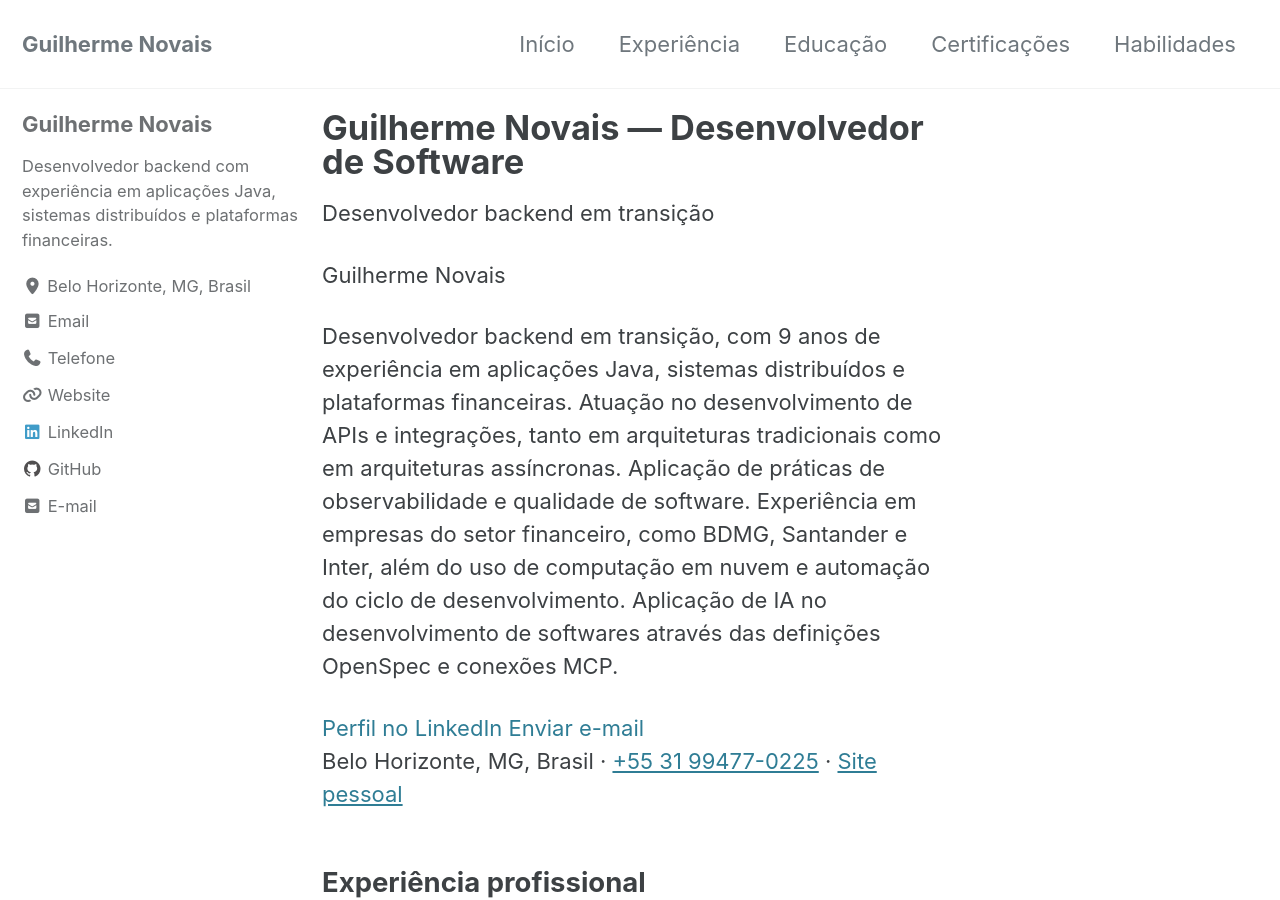
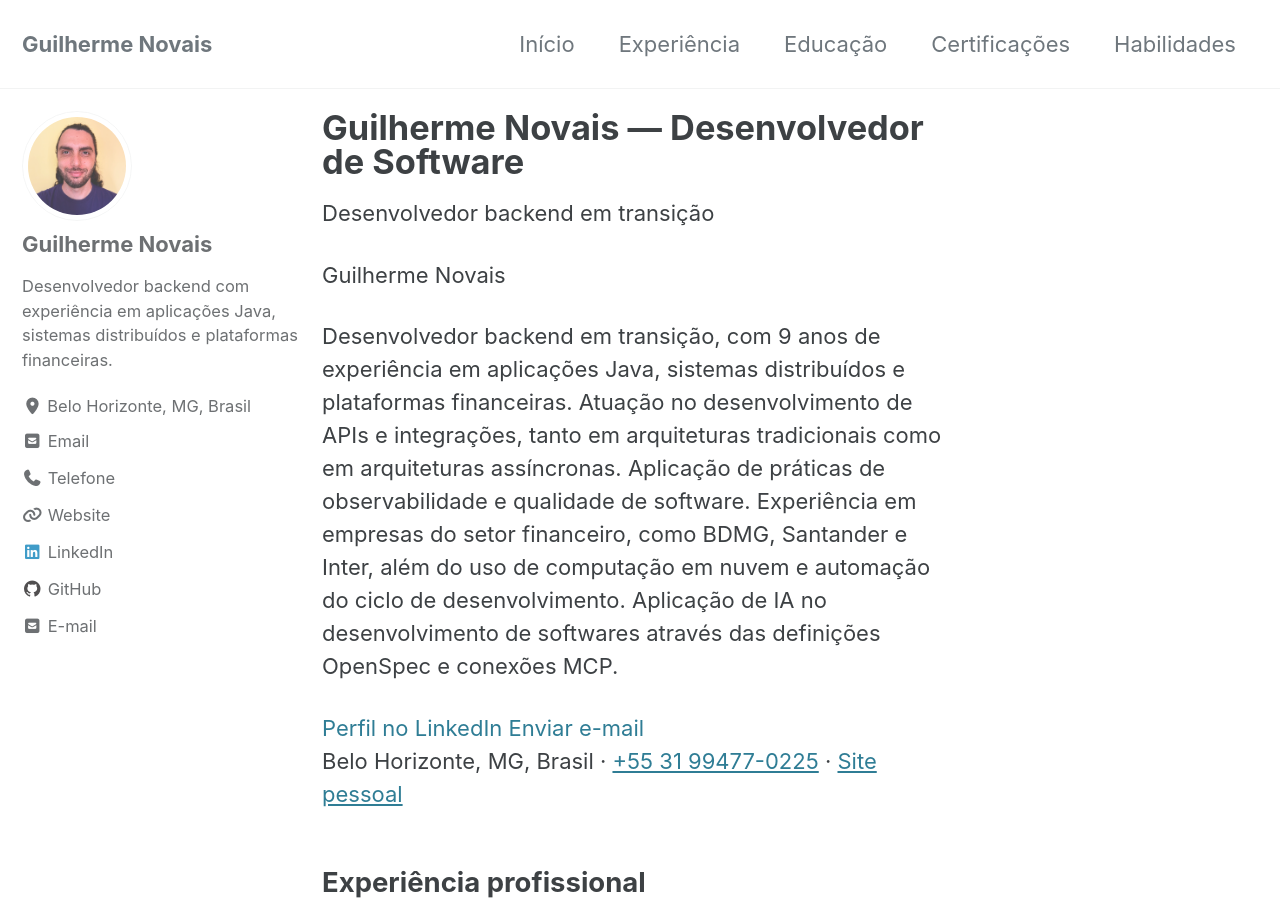
Before and after one commit to guiNovais/guiNovais.github.io, a Jekyll site: the page built from index.md, in a window 1280 px wide and 900 px high. Built offline with Jekyll 4.4.1, drawn with Linux system fonts in a browser that asks for light colours; cached includes are drawn as plain includes.

Commit message:
:bento: avatar

```diff
--- a/_config.yml
+++ b/_config.yml
@@ -117,7 +117,7 @@
 # Site Author
 author:
   name             : "Guilherme Novais"
-  avatar           : # path of avatar image, e.g. "/assets/images/bio-photo.jpg"
+  avatar           : "/assets/images/avatar.png"
   bio              : "Desenvolvedor backend com experiência em aplicações Java, sistemas distribuídos e plataformas financeiras."
   location         : "Belo Horizonte, MG, Brasil"
   email            : "guilhermenovais.sh@gmail.com"
```
Also changed, not shown: assets/images/avatar.png (added), assets/images/profile-avatar.svg (deleted).
